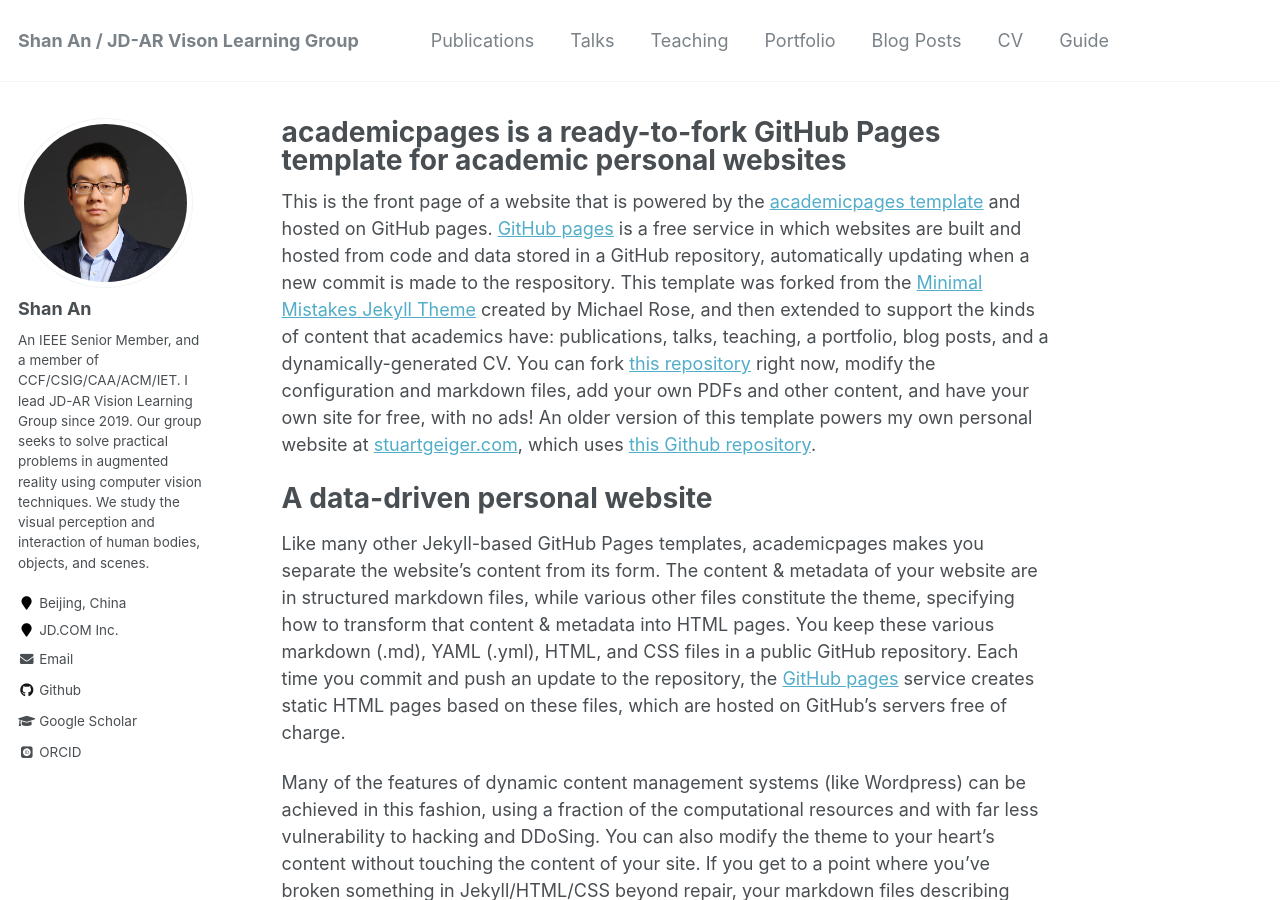
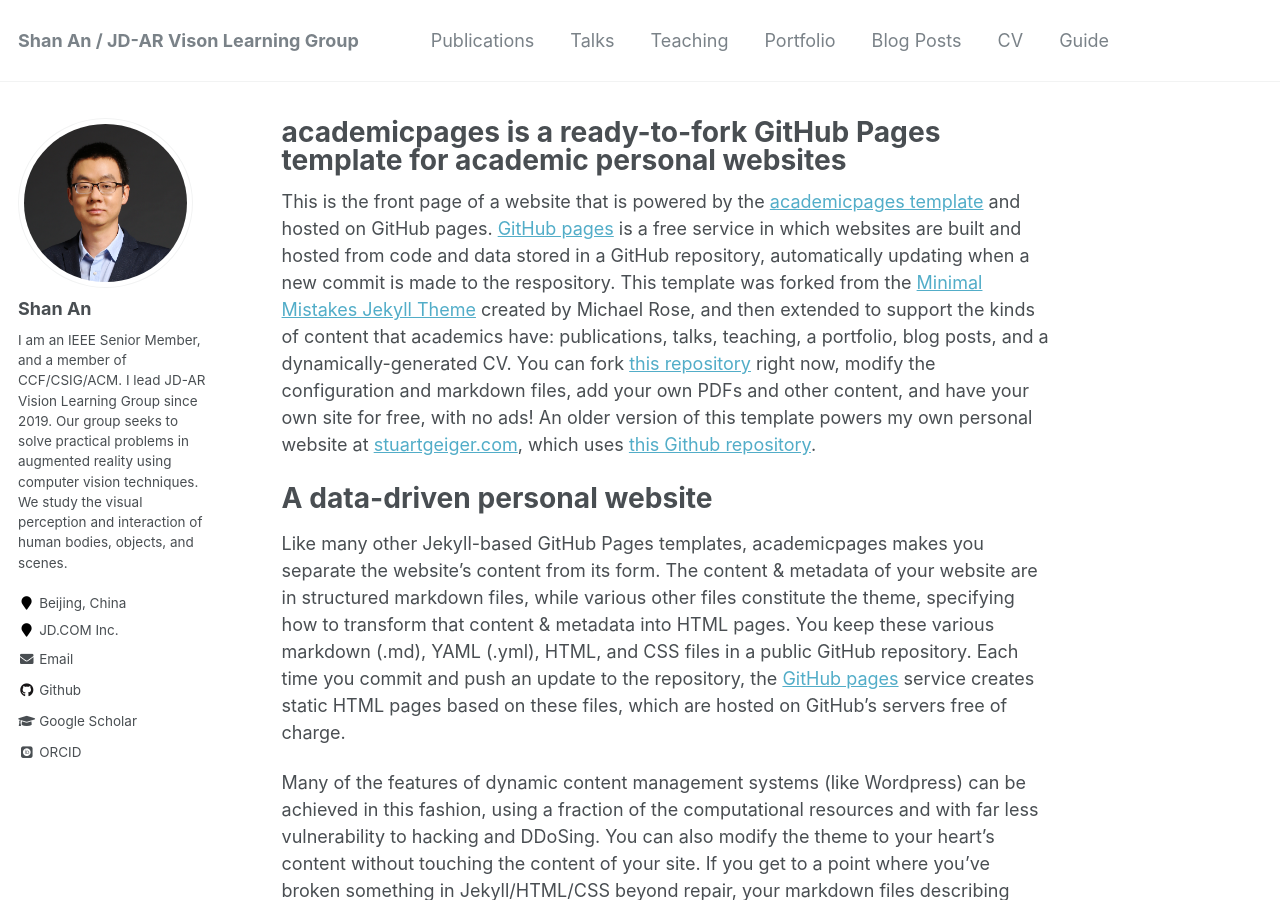
Before and after one commit to anshan-XR-ROB/anshan-XR-ROB.github.io, a Jekyll site: the page built from _pages/about.md, in a window 1280 px wide and 900 px high. Built offline with Jekyll 4.4.1, drawn with Linux system fonts in a browser that asks for light colours; some web fonts are replaced.

Commit message:
Initial commit

```diff
--- a/_config.yml
+++ b/_config.yml
@@ -82,7 +82,7 @@
 author:
   name             : "Shan An"
   avatar           : "profile.png"
-  bio              : "An IEEE Senior Member, and a member of CCF/CSIG/CAA/ACM/IET. I lead JD-AR Vision Learning Group since 2019.
+  bio              : "I am an IEEE Senior Member, and a member of CCF/CSIG/ACM. I lead JD-AR Vision Learning Group since 2019.
                      Our group seeks to solve practical problems in augmented reality using computer vision techniques. We study the visual perception and interaction of human bodies, objects, and scenes."
   location         : "Beijing, China"
   employer         : "JD.COM Inc."
```
